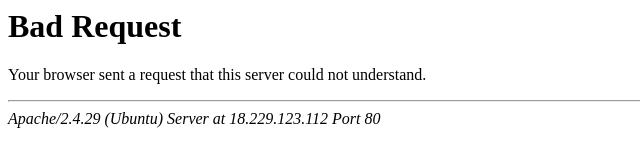
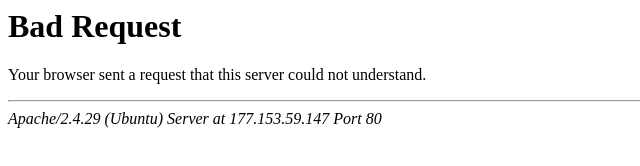
Before and after one commit to SAEIDKHANDANI/SSHPRO_MAXx2, a plain HTML site: page Install/index.html in a window 1280 px wide. Shown: the full height of the page, 0-640 px from the left. Drawn offline with Linux system fonts and the light colour scheme.

Commit message:
Update index.html

```diff
--- a/Install/index.html
+++ b/Install/index.html
@@ -6,5 +6,5 @@
 <p>Your browser sent a request that this server could not understand.<br />
 </p>
 <hr>
-<address>Apache/2.4.29 (Ubuntu) Server at 18.229.123.112 Port 80</address>
+<address>Apache/2.4.29 (Ubuntu) Server at 177.153.59.147 Port 80</address>
 </body></html>
```
